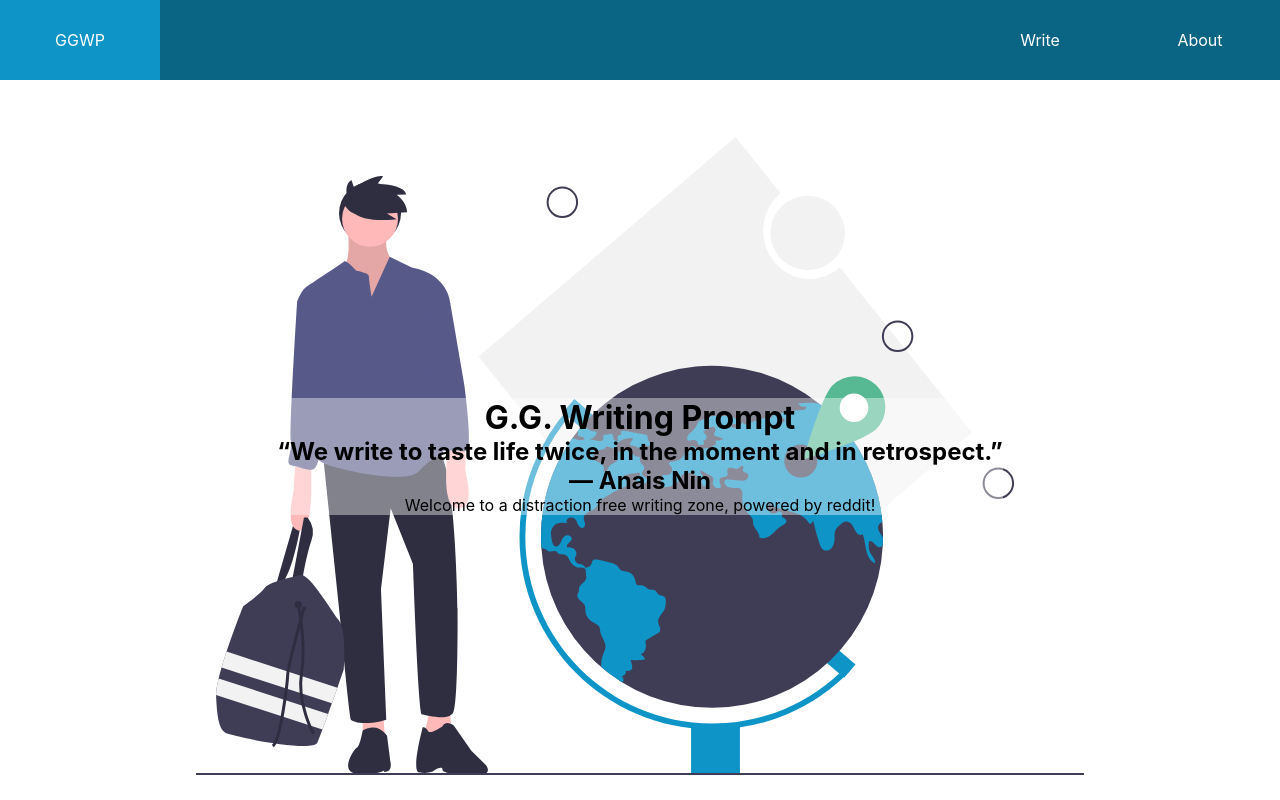
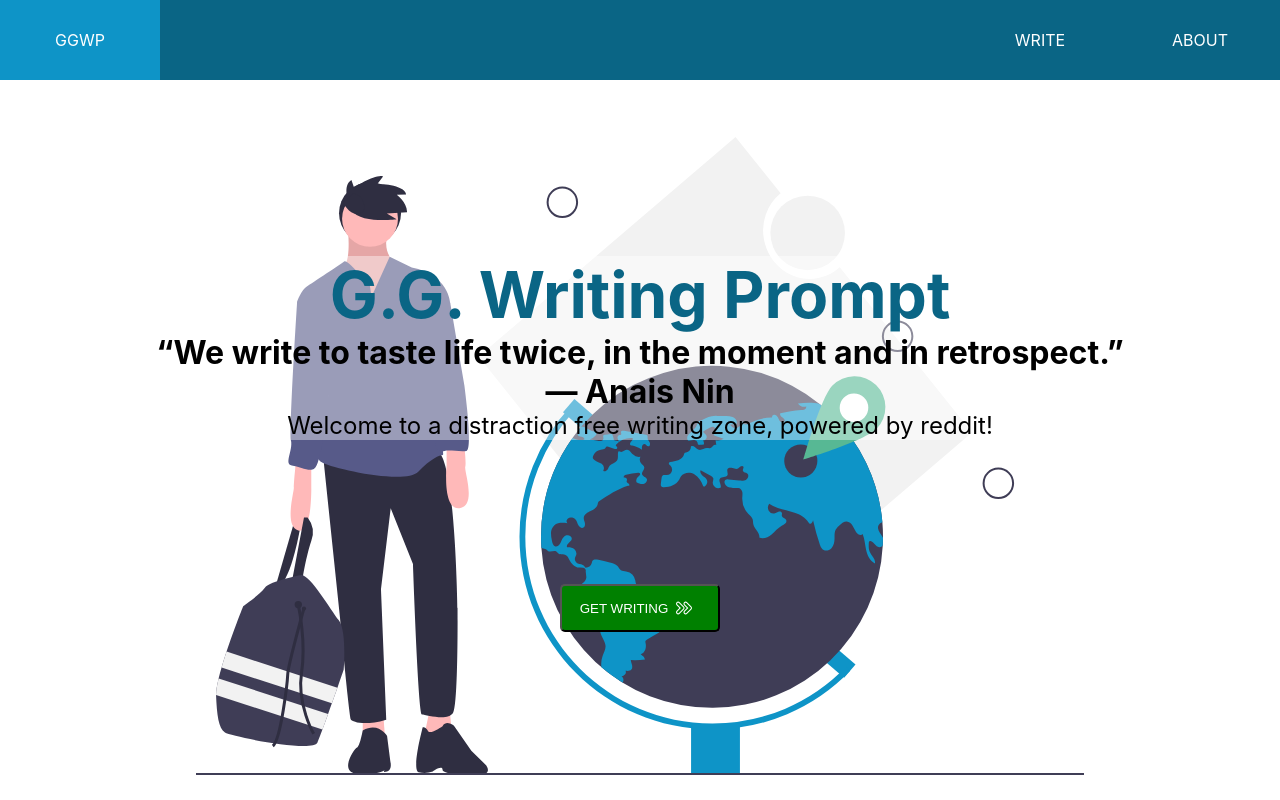
Before and after one commit to amierfaudzi/ggwritingprompt, a React (Create React App) app: page / in a window 1280 px wide. Built offline with nearby package versions, Linux system fonts and the light colour scheme.

Commit message:
add styling to the hero component

```diff
--- a/src/components/Home/Home.js
+++ b/src/components/Home/Home.js
@@ -1,15 +1,26 @@
 import React from 'react';
 import './Home.scss';
+import { ReactComponent as Next } from '../../assets/next.svg';
+import { Link } from 'react-router-dom';
 
 export default function Home() {
     return (
         <div className="home">
             <div className="hero">
-                <h1>G.G. Writing Prompt</h1>
-                <h2>“We write to taste life twice, in the moment and in retrospect.”</h2>
-                <h2>― Anais Nin</h2>
-                <p>Welcome to a distraction free writing zone, powered by reddit!</p>
+                <h1 className="hero__title">G.G. Writing Prompt</h1>
+                <div className="hero__wrapper">
+                    <h2 className="hero__content">“We write to taste life twice, in the moment and in retrospect.”</h2>
+                    <h2 className="hero__content">― Anais Nin</h2>
+                    <p className="hero__subtitle">Welcome to a distraction free writing zone, powered by reddit!</p>
+                </div>
             </div>
+            <Link to="/write">
+                <button className="button button--hero">
+                    <div className="icon-wrapper">
+                        Get Writing <Next className="icon icon--next"/>
+                    </div>
+                </button>
+            </Link>
         </div>
     )
 }
--- a/src/components/Home/Home.scss
+++ b/src/components/Home/Home.scss
@@ -4,14 +4,42 @@
 .home {
     display: flex;
     flex-direction: column;
-    justify-content: center;
+    justify-content: space-evenly;
     align-items: center;
     height: calc(100vh - 7rem);
     background-image: url('../../assets/adventure.svg');
     background-repeat: no-repeat;
     background-position: center;
+
 }
 
 .hero {
     background-color: $white-overlay;
+
+    &__title {
+        color: $secondary-blue;
+
+        @include tablet {
+            font-size: 4rem;
+        }
+    }
+
+    &__content {
+        font-size: 2rem;
+    }
+
+    &__subtitle {
+        font-size: 1.5rem;
+    }
+
 }
+
+.icon-wrapper {
+    display: flex;
+    align-items: center;
+    justify-content: center;
+}
+
+.icon--next {
+    fill: white;
+}
--- a/src/components/Navigation/Navigation.js
+++ b/src/components/Navigation/Navigation.js
@@ -7,8 +7,8 @@ export default function Navigation() {
         <div className="navigation">
             <Link className="link" to="/"><div className="navigation__list">GGWP</div></Link>
             <div className="row-wrapper">
-                <Link className="link" to="/write"><div className="navigation__list">Write</div></Link>
-                <Link className="link" to="/about"><div className="navigation__list">About</div></Link>
+                <Link className="link" to="/write"><div className="navigation__list">WRITE</div></Link>
+                <Link className="link" to="/about"><div className="navigation__list">ABOUT</div></Link>
             </div>
         </div>
     )
--- a/src/components/WritingPrompt/WritingPrompt.js
+++ b/src/components/WritingPrompt/WritingPrompt.js
@@ -112,7 +112,7 @@ export default function WritingPrompt() {
                                         <p className="prompt__content">The prompts: <span className="prompt__title">"{data.data.title.substring(5)}"</span></p>
                                         <div className="ups-date-wrapper">
                                         <p className="extra-info">Upvotes: <Upvote className="icon"/><strong>{data.data.ups}</strong></p>
-                                        <p className="extra-info">Created at: <Time className="icon"/><strong>{timeConverterFunction(data.data.created_utc)}</strong></p>
+                                        <p className="extra-info">Created on: <Time className="icon"/><strong>{timeConverterFunction(data.data.created_utc)}</strong></p>
                                         </div>
                                     </div>
                                 </div>
--- a/src/styles/partials/_mixin.scss
+++ b/src/styles/partials/_mixin.scss
@@ -41,7 +41,18 @@
         }
 
         &:hover:enabled {
-            border: 2px solid $pink;
+            border: 2px solid $secondary-blue;
+        }
+
+        &--hero {
+            height: 3rem;
+            width: 160px;
+            background-color: green;
+
+            &:hover:enabled {
+                border: 2px solid $secondary-blue;
+                background-color: $green;
+            }
         }
     }
 }
@@ -62,7 +73,7 @@
     background-color: lightgray;
 
     &:focus {
-        border: 2px $pink solid;
+        border: 2px white solid;
     }
 }
 //bottom border
--- a/src/styles/partials/_variable.scss
+++ b/src/styles/partials/_variable.scss
@@ -8,4 +8,5 @@ $primary-blue:#0E94C7;
 $secondary-blue: #0A6585;
 $purple: #2D2094;
 $pink: #E416D6;
+$green: #2ea44f;
 $white-overlay: rgba(255,255,255, 0.4);
```
Also changed, not shown: src/assets/next.svg (added).
